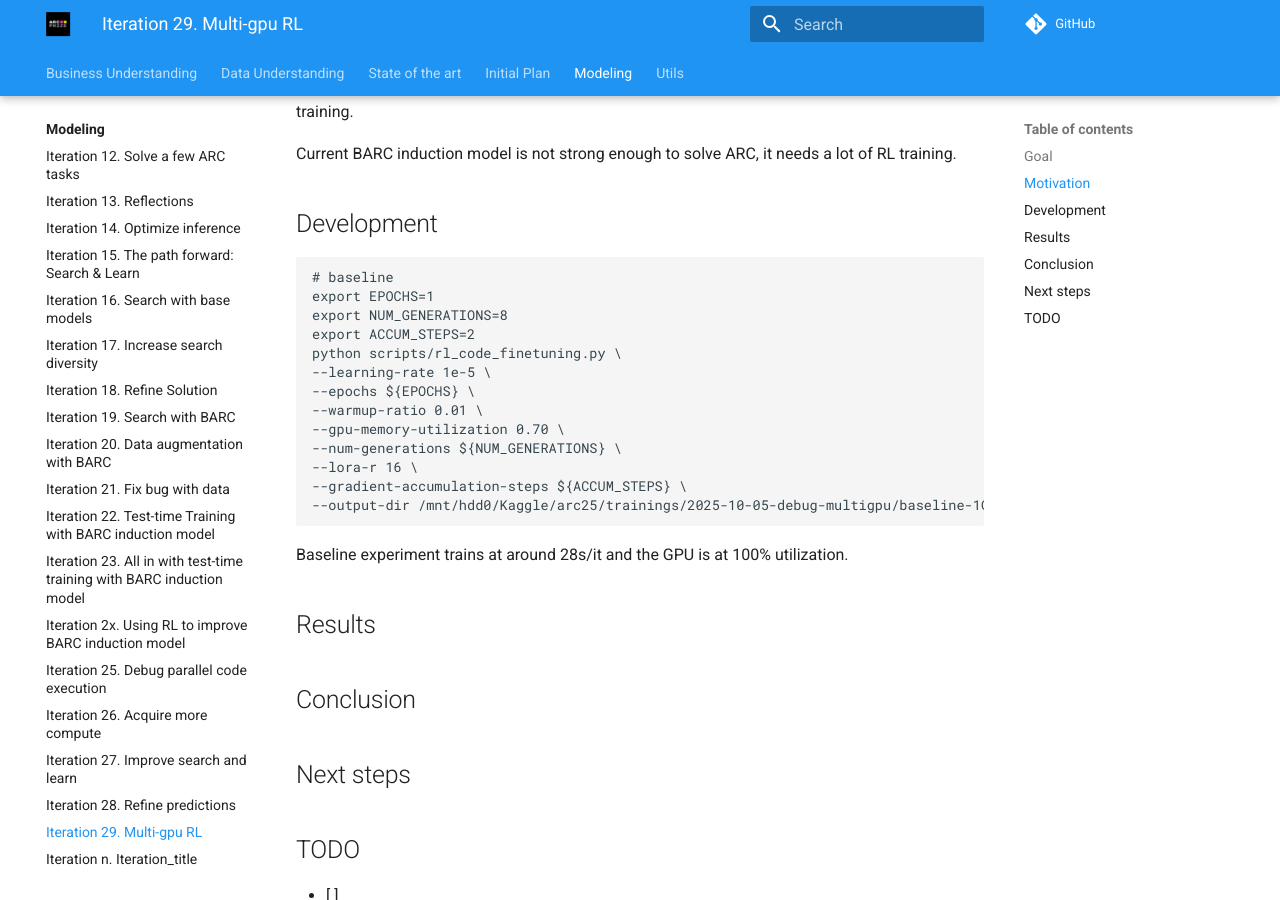
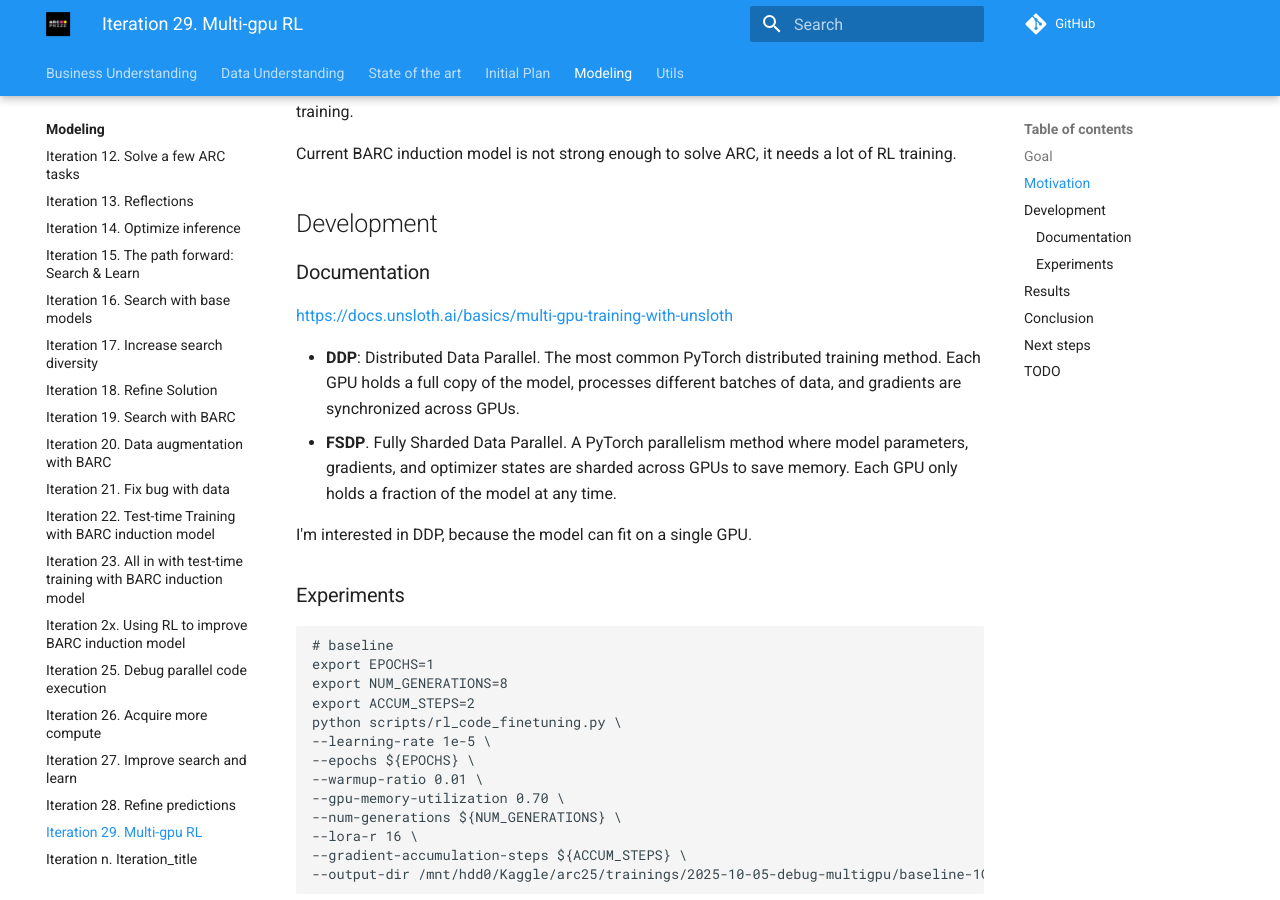
Before and after one commit to ironbar/arc25, an MkDocs documentation site: the page built from docs/modeling/Iteration_29_multi-gpu-rl.md, in a window 1280 px wide and 900 px high, scrolled down 413 px. Built offline with MkDocs 1.6.1 and Material for MkDocs 9.7.7, drawn with Linux system fonts in a browser that asks for light colours; comment, search, counter and statistics services are not loaded.

Commit message:
added unsloth documentation

````diff
--- a/docs/modeling/Iteration_29_multi-gpu-rl.md
+++ b/docs/modeling/Iteration_29_multi-gpu-rl.md
@@ -23,6 +23,17 @@ number of generations. To be able to train faster I want to try to use multiple
 Current BARC induction model is not strong enough to solve ARC, it needs a lot of RL training.
 
 ## Development
+
+### Documentation
+
+<https://docs.unsloth.ai/basics/multi-gpu-training-with-unsloth>
+
+- **DDP**: Distributed Data Parallel. The most common PyTorch distributed training method. Each GPU holds a full copy of the model, processes different batches of data, and gradients are synchronized across GPUs.
+- **FSDP**. Fully Sharded Data Parallel. A PyTorch parallelism method where model parameters, gradients, and optimizer states are sharded across GPUs to save memory. Each GPU only holds a fraction of the model at any time.
+
+I'm interested in DDP, because the model can fit on a single GPU.
+
+### Experiments
 
 ```bash
 # baseline
````
